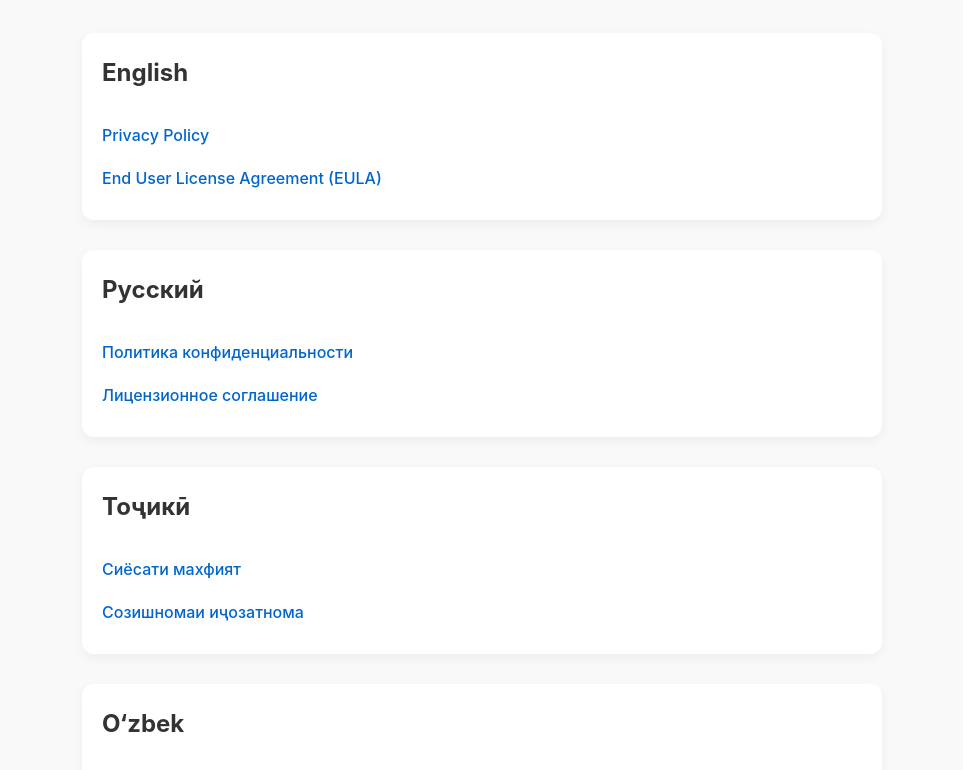
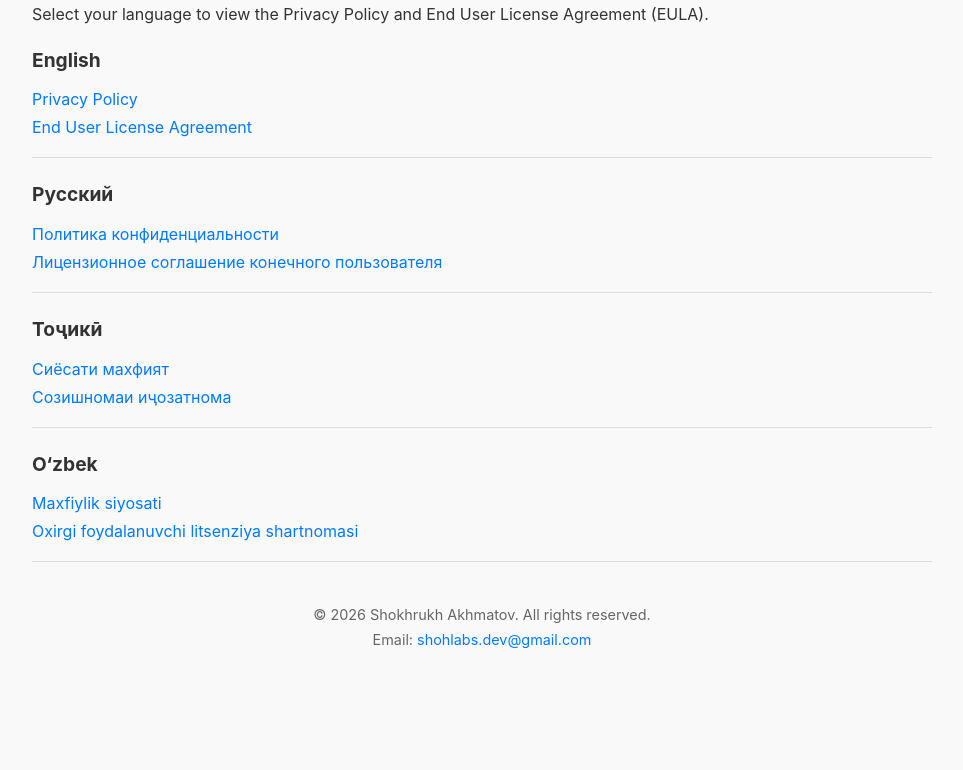
Before and after one commit to shohrukh-akhmatov/expira-legal, a plain HTML site: page index.html in a window 1280 px wide. Shown: the part 123-893 px from the top of the page, without its empty margins (158-1121 px from the left). After the commit the page ends 800 px from the top, so only its background shows below. Drawn offline with Linux system fonts and the light colour scheme.

Commit message:
Update index.html

```diff
--- a/index.html
+++ b/index.html
@@ -4,86 +4,35 @@
     <meta charset="UTF-8">
     <meta name="viewport" content="width=device-width, initial-scale=1.0">
     <title>Expira Pro – Legal Documents</title>
-
     <style>
-body {
-    font-family: -apple-system, BlinkMacSystemFont, "Segoe UI", Roboto, sans-serif;
-    margin: 0;
-    padding: 40px 20px;
-    max-width: 800px;
-    margin-left: auto;
-    margin-right: auto;
-    background-color: #f9f9f9;
-    color: #333;
-    line-height: 1.7;
-}
-
-h1 {
-    text-align: center;
-    margin-bottom: 40px;
-}
-
-.section {
-    margin-bottom: 30px;
-    padding: 20px;
-    background: #ffffff;
-    border-radius: 12px;
-    box-shadow: 0 4px 12px rgba(0,0,0,0.05);
-}
-
-h2 {
-    margin-top: 0;
-}
-
-a {
-    display: inline-block;
-    margin: 8px 0;
-    text-decoration: none;
-    color: #0066cc;
-    font-weight: 500;
-}
-
-a:hover {
-    text-decoration: underline;
-}
-
-footer {
-    margin-top: 50px;
-    text-align: center;
-    font-size: 0.9em;
-    color: #777;
-}
-
+        body { font-family: -apple-system, BlinkMacSystemFont, sans-serif; line-height: 1.75; max-width: 900px; margin: auto; padding: 24px; background: #f9f9f9; color: #333; }
+        h1 { text-align: center; }
+        .section { margin-bottom: 20px; border-bottom: 1px solid #ddd; padding-bottom: 16px; }
+        .section h2 { font-size: 1.2em; margin-bottom: 8px; }
+        a { color: #007aff; text-decoration: none; }
+        a:hover { text-decoration: underline; }
+        footer { margin-top: 40px; font-size: 0.9em; color: #666; text-align: center; }
         @media (prefers-color-scheme: dark) {
-    body {
-        background-color: #121212;
-        color: #ddd;
-    }
-    .section {
-        background: #1e1e1e;
-        box-shadow: none;
-    }
-    a {
-        color: #4da3ff;
-    }
+            body { background: #1a1a1a; color: #ddd; }
+            .section { border-bottom: 1px solid #444; }
+            a { color: #0a84ff; }
         }
     </style>
 </head>
-
 <body>
-
     <h1>Expira Pro – Legal Documents</h1>
+    <p>Select your language to view the Privacy Policy and End User License Agreement (EULA).</p>
 
     <div class="section">
         <h2>English</h2>
         <a href="en/privacy.html">Privacy Policy</a><br>
-    <a href="en/eula.html">End User License Agreement (EULA)</a>
+        <a href="en/eula.html">End User License Agreement</a>
     </div>
 
     <div class="section">
         <h2>Русский</h2>
         <a href="ru/privacy.html">Политика конфиденциальности</a><br>
-    <a href="ru/eula.html">Лицензионное соглашение</a>
+        <a href="ru/eula.html">Лицензионное соглашение конечного пользователя</a>
     </div>
 
     <div class="section">
@@ -95,12 +44,12 @@ footer {
     <div class="section">
         <h2>O‘zbek</h2>
         <a href="uz/privacy.html">Maxfiylik siyosati</a><br>
-    <a href="uz/eula.html">Litsenziya kelishuvi</a>
+        <a href="uz/eula.html">Oxirgi foydalanuvchi litsenziya shartnomasi</a>
     </div>
 
     <footer>
-© 2026 Shokhrukh Akhmatov. All rights reserved.
+        © 2026 Shokhrukh Akhmatov. All rights reserved.<br>
+        Email: <a href="mailto:shohlabs.dev@gmail.com">shohlabs.dev@gmail.com</a>
     </footer>
-
 </body>
 </html>
```
Lines whose indentation alone changed are shown as unchanged.
